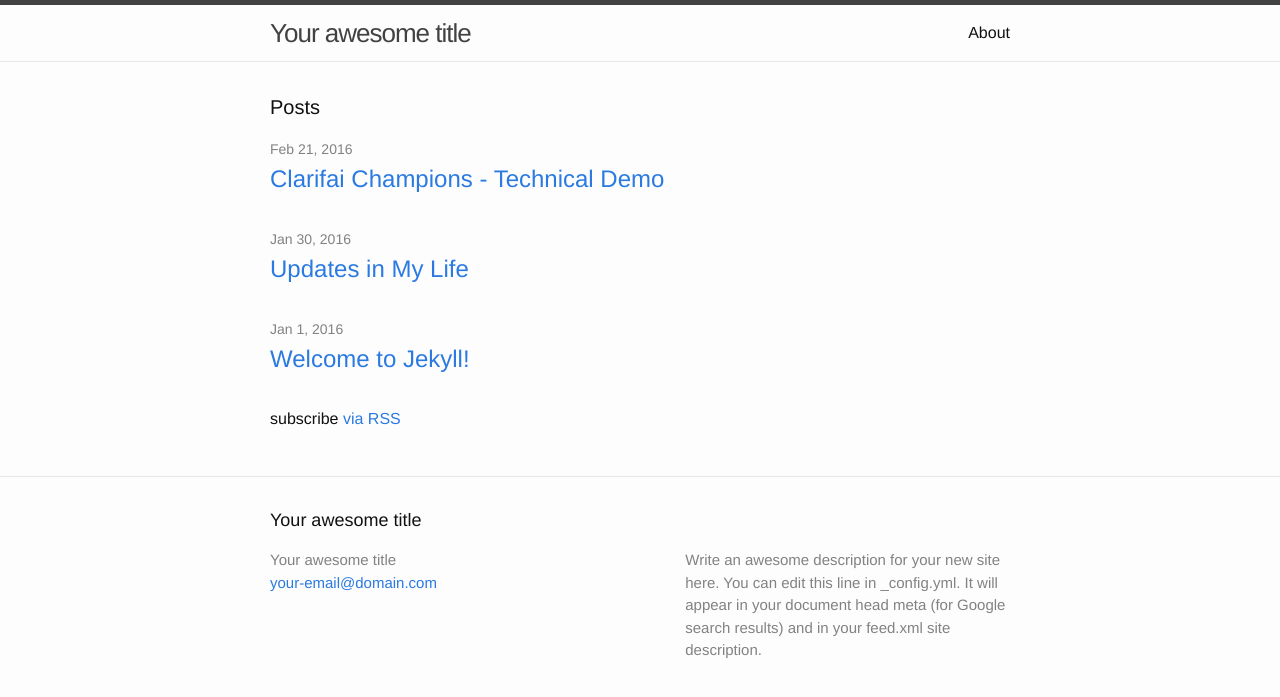
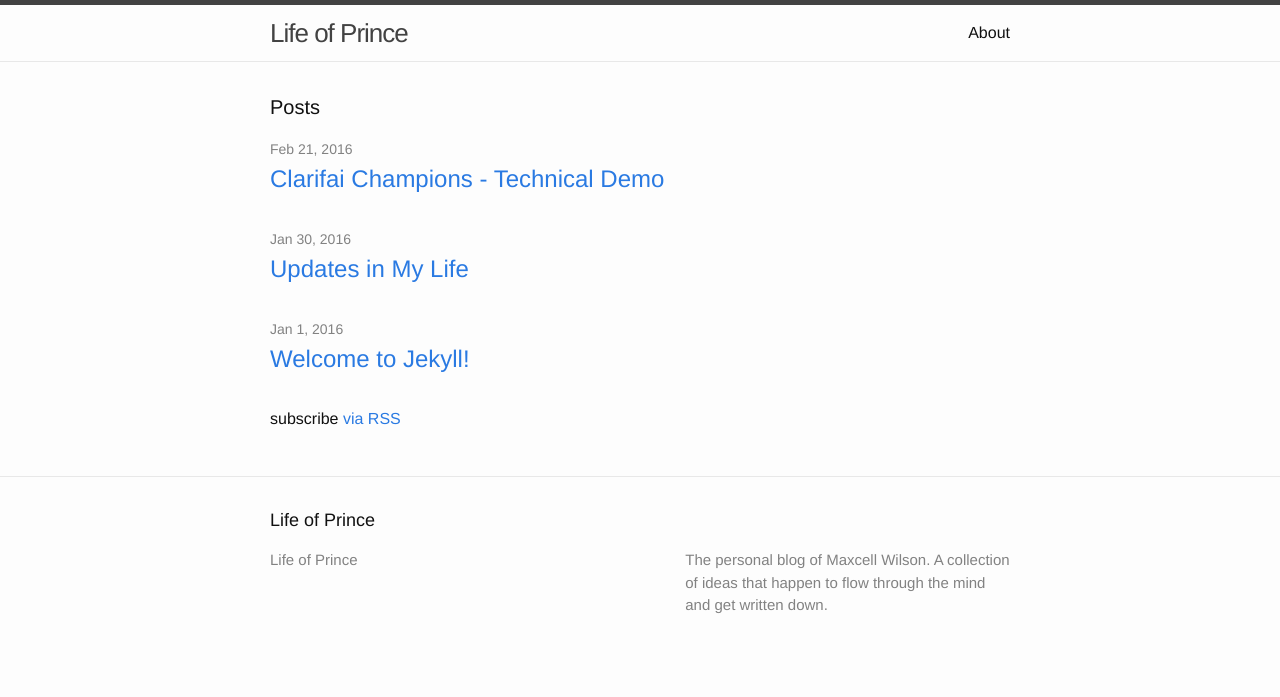
Before and after one commit to maxcell/blog, a Jekyll site: the page built from index.html, in a window 1280 px wide. Shown: the top 697 px of the page. Built offline with Jekyll 4.4.1, drawn with Linux system fonts in a browser that asks for light colours.

Commit message:
Updating Description

```diff
--- a/_config.yml
+++ b/_config.yml
@@ -6,12 +6,11 @@
 # 'jekyll serve'. If you change this file, please restart the server process.
 
 # Site settings
-title: Your awesome title
-email: your-email@domain.com
+title: Life of Prince
+email:
 description: > # this means to ignore newlines until "baseurl:"
-  Write an awesome description for your new site here. You can edit this
-  line in _config.yml. It will appear in your document head meta (for
-  Google search results) and in your feed.xml site description.
+  The personal blog of Maxcell Wilson. A collection of ideas that happen to
+  flow through the mind and get written down.
 baseurl: "/blog" # the subpath of your site, e.g. /blog
 url: "http://maxcell.me" # the base hostname & protocol for your site
 twitter_username:
```
